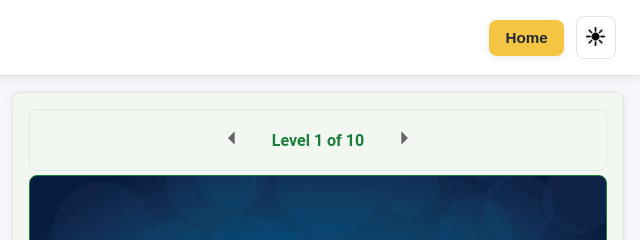
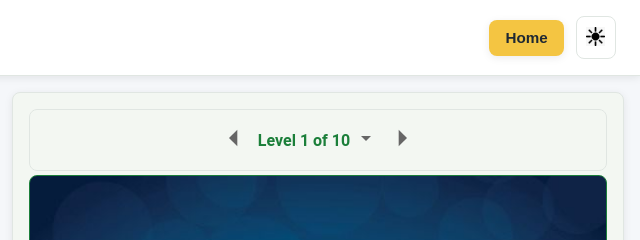
Before and after one commit to Shoaib232002/Animation-Arcade, a website with bundled scripts: page game.html in a window 1280 px wide. Shown: the top 240 px of the page, 640-1280 px from the left. Built offline with nearby package versions, Linux system fonts and the light colour scheme.

Commit message:
refactor: implemented down-arrow for levels toggle

```diff
--- a/css/game.css
+++ b/css/game.css
@@ -483,8 +483,8 @@ body {
   display: flex;
   justify-content: center;
   align-items: center;
-  gap: 1.5rem;
-  padding: 0.75rem 1.25rem;
+  gap: 0.25rem;
+  padding: 0.5rem 1rem;
   border: 1px solid var(--border-light);
   margin-bottom: 0.25rem;
   border-radius: var(--radius);
@@ -501,10 +501,17 @@ body {
 }
 
 .arrows {
-  width: 2rem;
-  height: 2rem;
+  width: 2.5rem;
+  height: 2.5rem;
   cursor: pointer;
   transition: transform var(--transition);
+}
+
+.down-arrow{
+  width: 1.5rem;
+  height: 1.5rem;
+  transform: rotate(90deg);
+  cursor: pointer;
 }
 
 .arrows:hover {
--- a/game.html
+++ b/game.html
@@ -49,7 +49,7 @@
     <section class="right-section">
       <div class="levels-bar">
         <span><img class="arrows" id="prevArrow" src="./assets/left-arrow.svg" alt="Previous"></span>
-        <span class="level-text" id="levelTextTrigger" style="cursor: pointer;">Level <span id="currentLevel">1</span> of <span id="totalLevels">10</span></span>
+        <span class="level-text" >Level <span id="currentLevel">1</span> of <span id="totalLevels">10</span></span><span id="levelTextTrigger"><img class="down-arrow" src="/assets/right-arrow.svg" alt="levels toggle"></span>
         <span><img class="arrows" id="nextArrow" src="./assets/right-arrow.svg" alt="Next"></span>
       </div>
       <div class="output-box">
```
Also changed, not shown: assets/down-arrow.svg (added).
